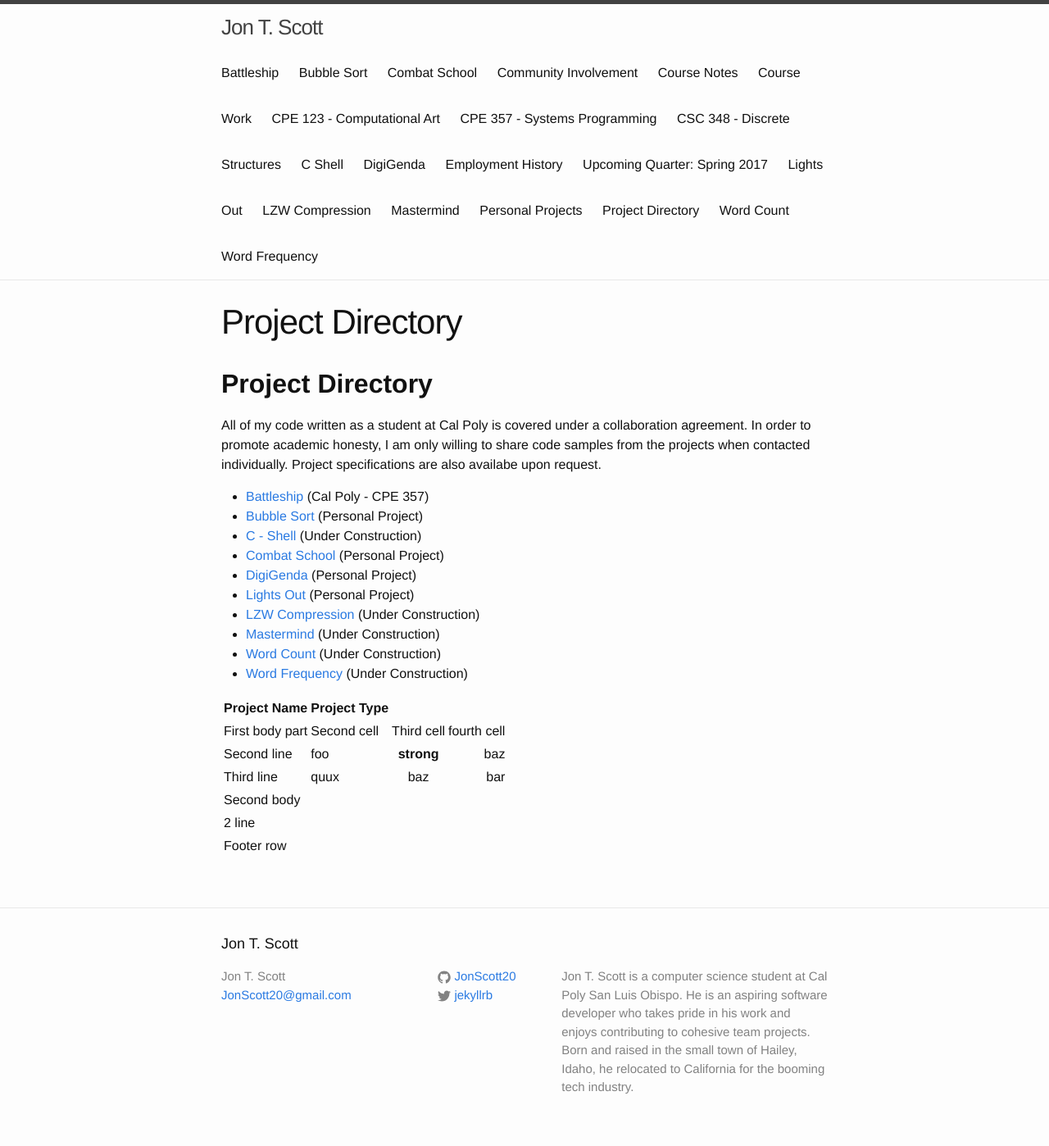
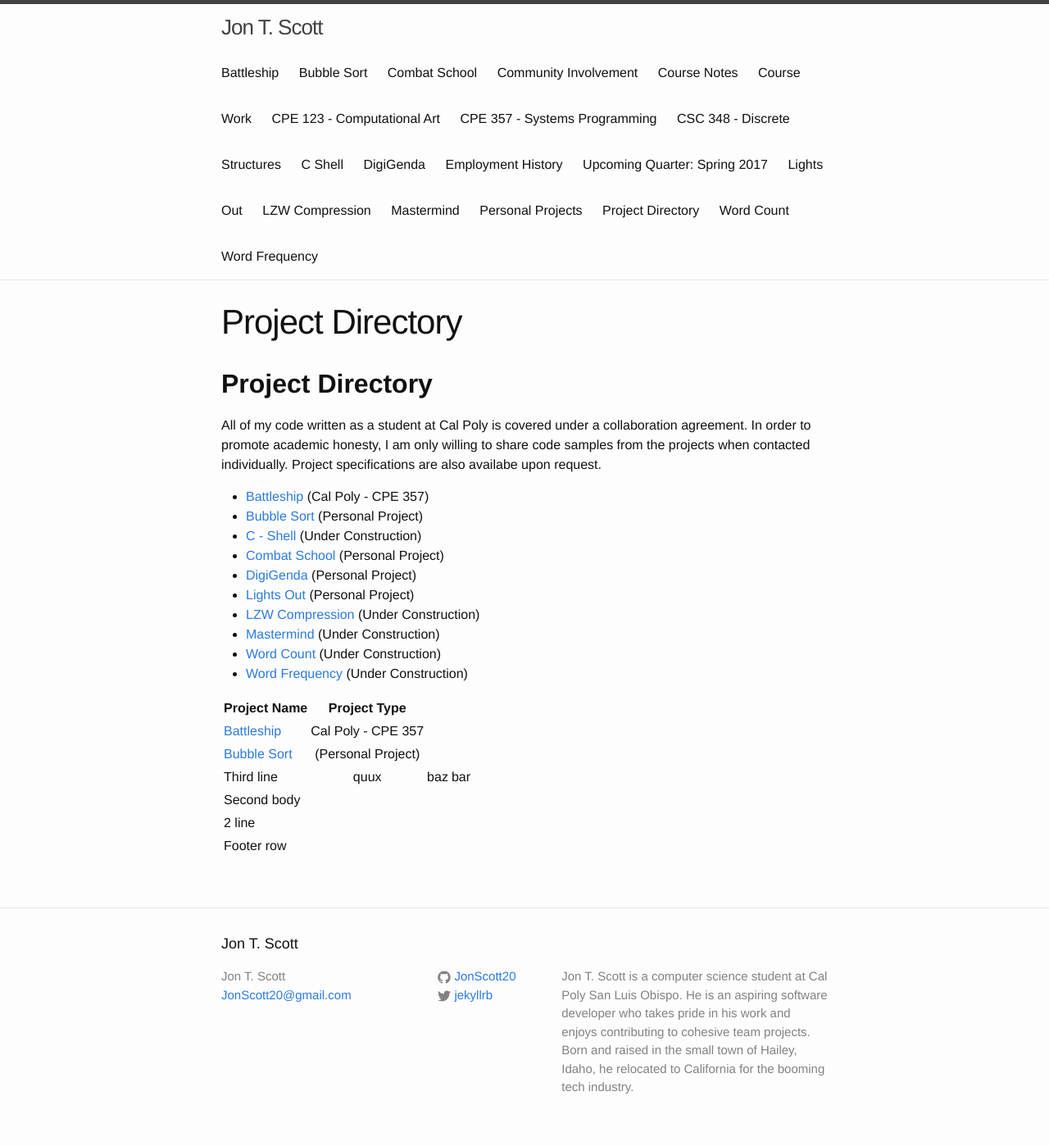
Before and after one commit to JonScott20/JonScott20.github.io, a Jekyll site: the page built from project_directory.md, in a window 1280 px wide. Shown: the whole page at 82% size. Built offline with Jekyll 4.4.1, drawn with Linux system fonts in a browser that asks for light colours; our own code applies the rules of GitHub Pages for plain Markdown files.

Commit message:
Update project_directory.md

```diff
--- a/project_directory.md
+++ b/project_directory.md
@@ -19,11 +19,11 @@ All of my code written as a student at Cal Poly is covered under a collaboration
 * [Word Count](https://jonscott20.github.io/wordcount) (Under Construction)
 * [Word Frequency](https://jonscott20.github.io/wordfrequency) (Under Construction)
 
-|----------------------------------------------------------------------------+------------+-----------------+----------------|
-| Project Name | Project Type   |
-|-----------------|:-----------|:---------------:|---------------:|
-| First body part |Second cell | Third cell      | fourth cell    |
-| Second line     |foo         | **strong**      | baz            |
+|--------------+------------|
+| Project Name |Project Type|
+|--------------|:-----------:||
+| [Battleship](https://jonscott20.github.io/battleship)|Cal Poly - CPE 357|
+| [Bubble Sort](https://jonscott20.github.io/bubble_sort)|(Personal Project)|
 | Third line      |quux        | baz             | bar            |
 |-----------------+------------+-----------------+----------------|
 | Second body     |            |                 |                |
```
